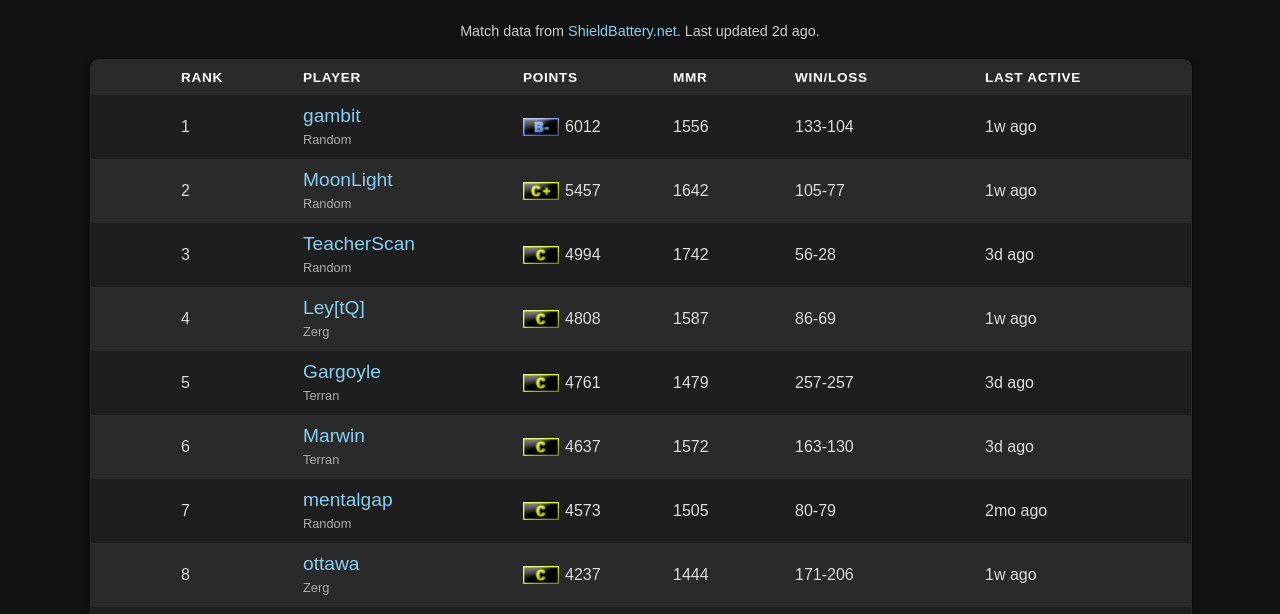
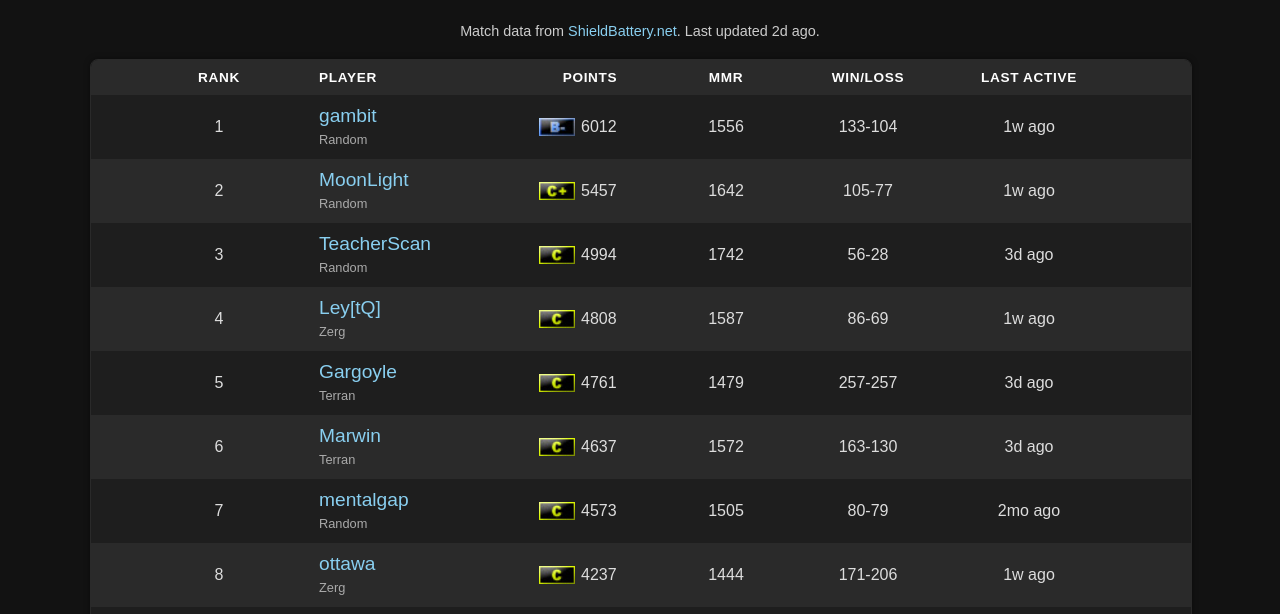
Before and after one commit to minotaur-py/tcl-c, a plain HTML site: page index.html in a window 1280 px wide. Shown: the part 154-768 px from the top of the page. Drawn offline with Linux system fonts and the light colour scheme.

Commit message:
Add files via upload

```diff
--- a/index.html
+++ b/index.html
@@ -142,7 +142,7 @@ header p {
 th,
 td {
     padding: 10px 14px;
-    text-align: left;
+    text-align: center;
 
     overflow: hidden;
     text-overflow: ellipsis;
@@ -156,6 +156,12 @@ th {
     font-size: 0.85rem;
     letter-spacing: 0.05em;
 }
+
+.text-left {
+    text-align: left;
+}
+
+
 
 
 tr:nth-child(even) {
@@ -189,15 +195,15 @@ td a.row-link {
 
 
 
+.col-gutter-left { width: 42px; }
+.leaderboard-table col.col-rank { width: 172px; }
+.leaderboard-table col.col-player { width: 220px; }
+.leaderboard-table col.col-rating { width: 142px; }
+.leaderboard-table col.col-mmr { width: 142px; }
 
-.leaderboard-table col.col-rank { width: 122px; }
-.leaderboard-table col.col-player { width: 220px; }
-.leaderboard-table col.col-rating { width: 10px; }
-.leaderboard-table col.col-mmr { width: 122px; }
-.leaderboard-table col.col-uncertainty { width: 192px; }
-.leaderboard-table col.col-wl { width: 190px; }
-.leaderboard-table col.col-lastplayed { width: 220px; }
-.col-gutter { width: 76px; }
+.leaderboard-table col.col-wl { width: 142px; }
+.leaderboard-table col.col-lastplayed { width: 180px; }
+.col-gutter-right { width: 72px; }
 
 
 .leaderboard-table th:first-child,
@@ -205,11 +211,16 @@ td a.row-link {
     padding-left: 76px;
 }
 
+.leaderboard-table th:last-child,
+.leaderboard-table td:last-child {
+    padding-right: 76px;
+}
 
 .player-cell {
 
     color: #89CFF0;
     font-size: 1.2rem;
+    text-align: left
 }
 
 
@@ -236,6 +247,26 @@ td a.row-link {
     height: 18px;
     object-fit: contain;
 }
+
+
+
+
+
+
+
+
+
+
+
+
+
+
+
+
+
+
+
+
 </style>
 </head>
 <body>
@@ -257,26 +288,42 @@ td a.row-link {
       <table id="leaderboard" class="leaderboard-table">
         <!-- Fixed column sizing -->
       <colgroup>
-  <col class="col-gutter">
+  <col class="col-gutter-left">
   <col class="col-rank">
   <col class="col-player">
   <col class="col-points">
   <col class="col-mmr">
   <col class="col-wl">
   <col class="col-lastplayed">
+  <col class="col-gutter-right"> </colgroup>
 </colgroup>
+
+
+
+
 
 <thead>
   <tr>
-    <th></th>
-    <th>Rank</th>
-    <th>Player</th>
+    <th></th> <th>Rank</th>
+    <th class="text-left">Player</th>
     <th>Points</th>
     <th>MMR</th>
     <th>Win/Loss</th>
     <th>Last Active</th>
-  </tr>
+    <th></th> </tr>
 </thead>
+
+
+
+
+
+
+
+
+
+
+
+
 
         <tbody></tbody>
       </table>
--- a/script.js
+++ b/script.js
@@ -250,14 +250,14 @@ eligiblePlayers.forEach(p => {
     <!-- Left gutter column -->
     <td></td>
 
-    <!-- Rank -->
+
     <td>
       <a href="player.html?id=${p.id}" class="row-link">
         ${p.rank}
       </a>
     </td>
 
-    <!-- Player -->
+
     <td class="player-cell">
       <a href="player.html?id=${p.id}" class="row-link">
         <span class="player-name">${playerName}</span><br>
@@ -265,7 +265,7 @@ eligiblePlayers.forEach(p => {
       </a>
     </td>
 
-    <!-- Points / Rating -->
+
     <td>
       <a href="player.html?id=${p.id}" class="row-link rating-cell">
         <img
@@ -277,27 +277,27 @@ eligiblePlayers.forEach(p => {
       </a>
     </td>
 
-    <!-- MMR -->
+
     <td>
       <a href="player.html?id=${p.id}" class="row-link">
         ${p.mu.toFixed(0)}
       </a>
     </td>
 
-    <!-- Win / Loss -->
+
     <td>
       <a href="player.html?id=${p.id}" class="row-link">
         ${p.wins}-${p.losses}
       </a>
     </td>
 
-    <!-- Last Active -->
+
     <td>
       <a href="player.html?id=${p.id}" class="row-link">
         ${timeAgo(p.ts)}
       </a>
     </td>
-  `;
+  <td></td> `;
 
   tbody.appendChild(row);
 });
```
